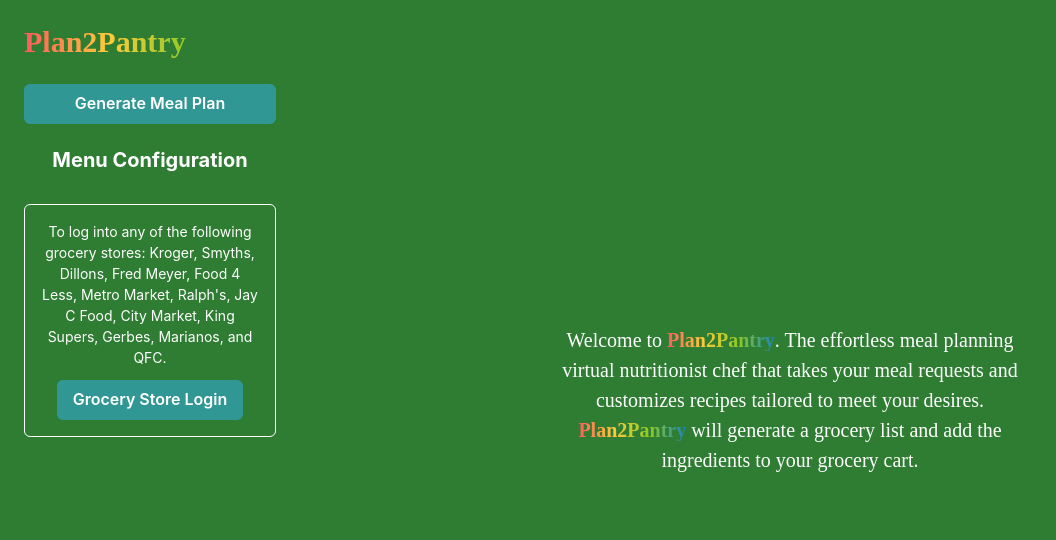
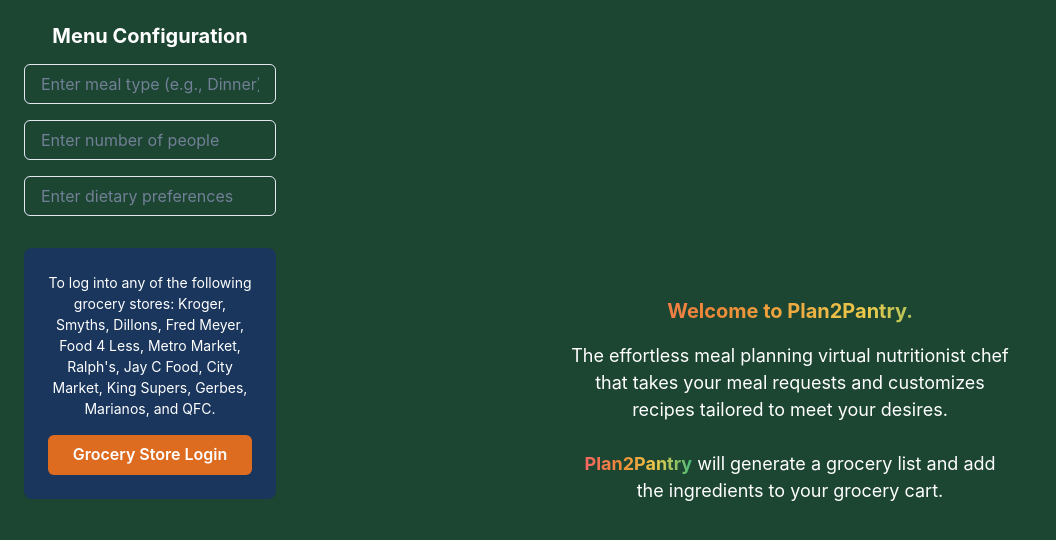
Before and after one commit to maa11235/meal-planner-frontend, a React (Create React App) app: page / in a window 1280 px wide. Shown: the top 540 px of the page, without its empty margins (0-1056 px from the left). Built offline with nearby package versions, Linux system fonts and the light colour scheme.

Commit message:
remove button. Background color of group box = blue

```diff
--- a/src/App.js
+++ b/src/App.js
@@ -1,108 +1,82 @@
-import React, { useState } from "react";
+// src/App.js
+import React from "react";
 import {
   ChakraProvider,
   Box,
   VStack,
+  Text,
+  Button,
   Heading,
-  Button,
-  Text,
-  extendTheme,
+  Input,
 } from "@chakra-ui/react";
 
-// Theme with dark green background
-const theme = extendTheme({
-  styles: {
-    global: {
-      body: {
-        bg: "#2e7d32", // Dark leafy green
-        color: "white",
-      },
-    },
-  },
-});
-
-// Gradient for Plan2Pantry text
-const planGradient = "linear(to-r, #ff595e, #ffca3a, #8ac926, #1982c4)";
-
 function MealPlannerApp() {
-  const [mealPlan, setMealPlan] = useState("");
-
-  const handleGeneratePlan = () => {
-    setMealPlan("Your customized meal plan will appear here...");
-  };
-
   return (
-    <ChakraProvider theme={theme}>
-      <Box display="flex" minH="100vh">
+    <ChakraProvider>
+      <Box display="flex" minH="100vh" bg="green.900" color="white">
         {/* Left Sidebar */}
-        <Box w="300px" p={6}>
-          <VStack align="stretch" spacing={6}>
-            <Heading
-              size="lg"
-              bgGradient={planGradient}
-              bgClip="text"
-              fontFamily="'Dancing Script', cursive"
+        <Box
+          w="300px"
+          p={6}
+          display="flex"
+          flexDirection="column"
+          alignItems="center"
         >
-              Plan2Pantry
-            </Heading>
-
-            {/* Generate Plan Button */}
-            <Button colorScheme="teal" onClick={handleGeneratePlan}>
-              Generate Meal Plan
-            </Button>
-
-            {/* Menu Configuration (centered) */}
-            <Box textAlign="center">
-              <Heading size="md" color="white" mb={2}>
+          {/* Menu Configuration */}
+          <VStack spacing={4} align="center" mb={8}>
+            <Heading as="h2" size="md" color="white">
               Menu Configuration
             </Heading>
-              {/* Placeholder for future config controls */}
-            </Box>
+            <Input placeholder="Enter meal type (e.g., Dinner)" />
+            <Input placeholder="Enter number of people" />
+            <Input placeholder="Enter dietary preferences" />
+          </VStack>
 
           {/* Grocery Store Login Group Box */}
           <Box
-              border="1px solid white"
-              borderRadius="md"
-              p={4}
+            bg="blue.900"   // Deep sea blue background
+            p={6}
+            w="100%"
+            border="none"   // No border
+            borderRadius="lg"
             textAlign="center"
           >
-              <Text fontSize="sm" mb={3}>
+            <Text fontSize="sm" mb={4} color="white">
               To log into any of the following grocery stores: Kroger, Smyths,
-                Dillons, Fred Meyer, Food 4 Less, Metro Market, Ralph&apos;s,
-                Jay C Food, City Market, King Supers, Gerbes, Marianos, and QFC.
+              Dillons, Fred Meyer, Food 4 Less, Metro Market, Ralph's, Jay C
+              Food, City Market, King Supers, Gerbes, Marianos, and QFC.
             </Text>
-              <Button colorScheme="teal" variant="solid">
+            <Button colorScheme="orange" w="100%">
               Grocery Store Login
             </Button>
           </Box>
-          </VStack>
         </Box>
 
         {/* Main Content */}
-        <Box flex="1" display="flex" justifyContent="center" alignItems="center">
-          {!mealPlan ? (
-            <Box w="50%">
+        <Box
+          flex="1"
+          p={12}
+          display="flex"
+          justifyContent="center"
+          alignItems="center"
+        >
+          <Box maxW="50%" textAlign="center">
             <Text
               fontSize="xl"
-                fontFamily="'Dancing Script', cursive"
-                color="white"
-                textAlign="center"
+              fontWeight="bold"
+              bgGradient="linear(to-r, red.400, orange.400, yellow.400, green.400)"
+              bgClip="text"
             >
-                Welcome to{" "}
+              Welcome to Plan2Pantry.
+            </Text>
+            <Text fontSize="lg" color="white" mt={4}>
+              The effortless meal planning virtual nutritionist chef that takes
+              your meal requests and customizes recipes tailored to meet your
+              desires. <br />
+              <br />
               <Text
                 as="span"
-                  bgGradient={planGradient}
-                  bgClip="text"
-                  fontWeight="bold"
-                >
-                  Plan2Pantry
-                </Text>
-                . The effortless meal planning virtual nutritionist chef that
-                takes your meal requests and customizes recipes tailored to meet
-                your desires.{" "}
-                <Text
-                  as="span"
-                  bgGradient={planGradient}
+                bgGradient="linear(to-r, red.400, orange.400, yellow.400, green.400)"
                 bgClip="text"
                 fontWeight="bold"
               >
@@ -112,11 +86,6 @@
               grocery cart.
             </Text>
           </Box>
-          ) : (
-            <Text fontSize="lg" color="black">
-              {mealPlan}
-            </Text>
-          )}
         </Box>
       </Box>
     </ChakraProvider>
```
Lines whose indentation alone changed are shown as unchanged.
